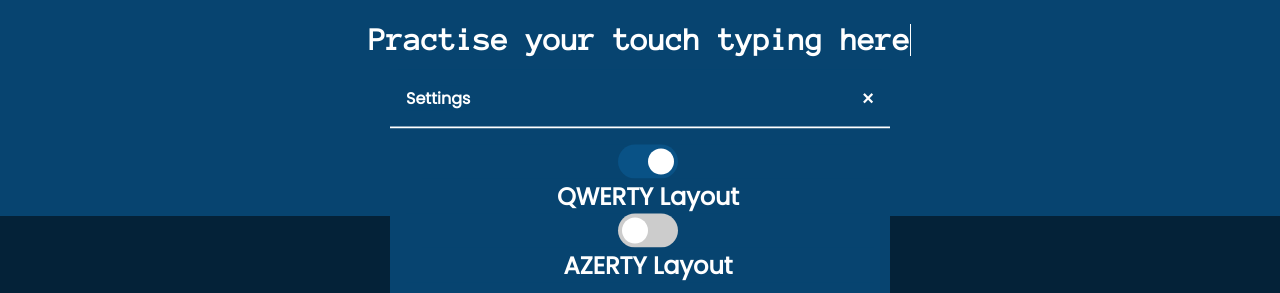
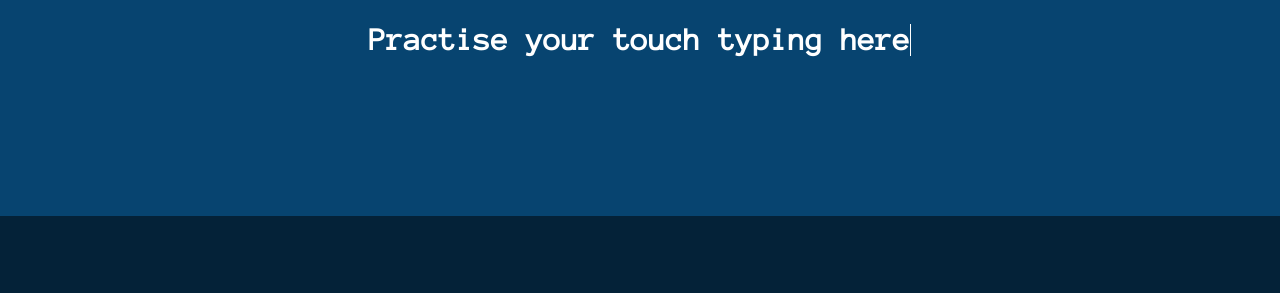
Before and after one commit to Greeny127/Typing-Helper, a plain HTML site: page index.html in a window 1280 px wide. Shown: the part 216-509 px from the top of the page. Drawn offline with nearby package versions, Linux system fonts and the light colour scheme; no server answers.

Commit message:
Update index.html

```diff
--- a/index.html
+++ b/index.html
@@ -26,7 +26,7 @@
             <script src="scripts/letters.js"></script>
         </div>
 
-        <div class="modal active" id="modal">
+        <div class="modal" id="modal">
             <div class="modal-header">
                 <div class="modal-title">
                     Settings
```
